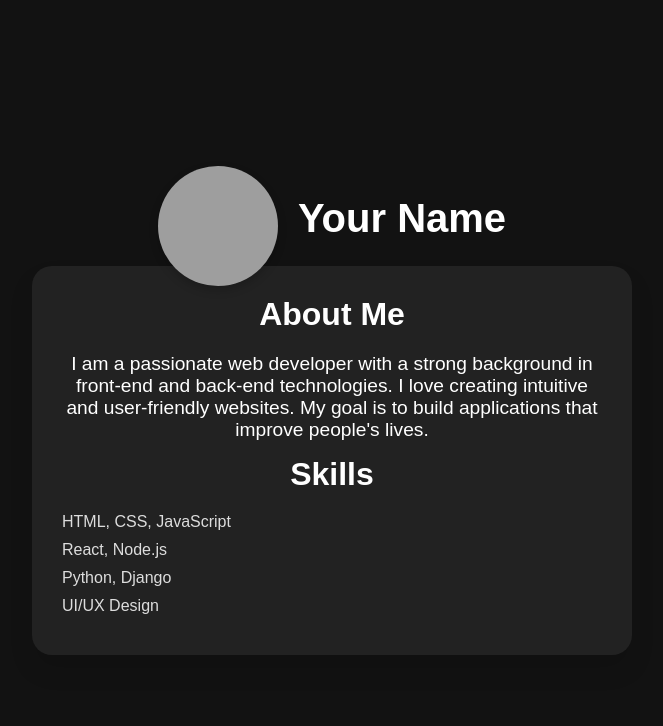
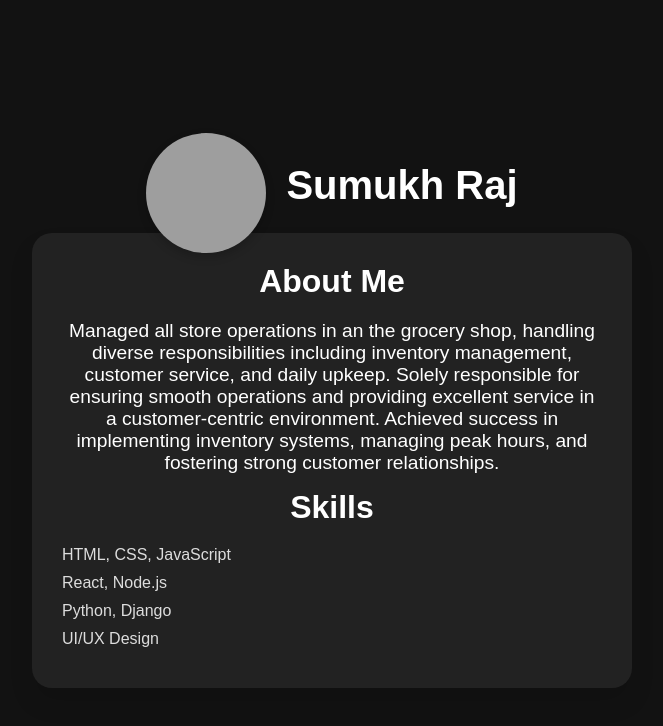
Before and after one commit to sumukh15/Sumukh-s-resume, a plain HTML site: page index.html in a window 1280 px wide. Shown: the whole page, without its empty margins (308-971 px from the left). Drawn offline with Linux system fonts and the light colour scheme; grey boxes are pictures that could not be loaded.

Commit message:
Update index.html

```diff
--- a/index.html
+++ b/index.html
@@ -125,13 +125,13 @@
     <!-- Header with Profile Image and Name -->
     <div class="header">
         <img src="your-photo.jpg" alt="Your Photo">
-        <h1>Your Name</h1>
+        <h1>Sumukh Raj</h1>
     </div>
 
     <!-- Main Content Box in the Center -->
     <div class="content-box">
         <h2>About Me</h2>
-        <p>I am a passionate web developer with a strong background in front-end and back-end technologies. I love creating intuitive and user-friendly websites. My goal is to build applications that improve people's lives.</p>
+        <p>Managed all store operations in an the grocery shop, handling diverse responsibilities including inventory management, customer service, and daily upkeep. Solely responsible for ensuring smooth operations and providing excellent service in a customer-centric environment. Achieved success in implementing inventory systems, managing peak hours, and fostering strong customer relationships.</p>
 
         <h2>Skills</h2>
         <ul class="skills-list">
```
